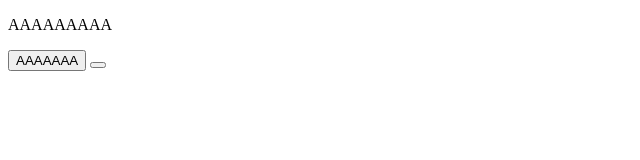
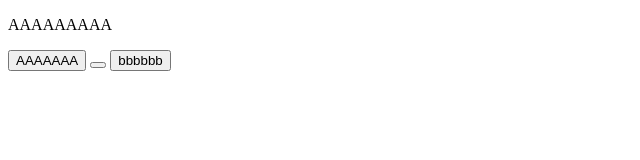
Before and after one commit to CHEN-I-7/20251216, a plain HTML site: page footer.html in a window 1280 px wide. Shown: the whole page, without its empty margins (0-640 px from the left). Drawn offline with Linux system fonts and the light colour scheme.

Commit message:
fix:新增第3顆按鈕

```diff
--- a/footer.html
+++ b/footer.html
@@ -9,5 +9,6 @@
     <p>AAAAAAAAA</p>
     <button type="button">AAAAAAA</button>
     <button type="button"></button>
+    <button type="button">bbbbbb</button>
 </body>
 </html>
```
